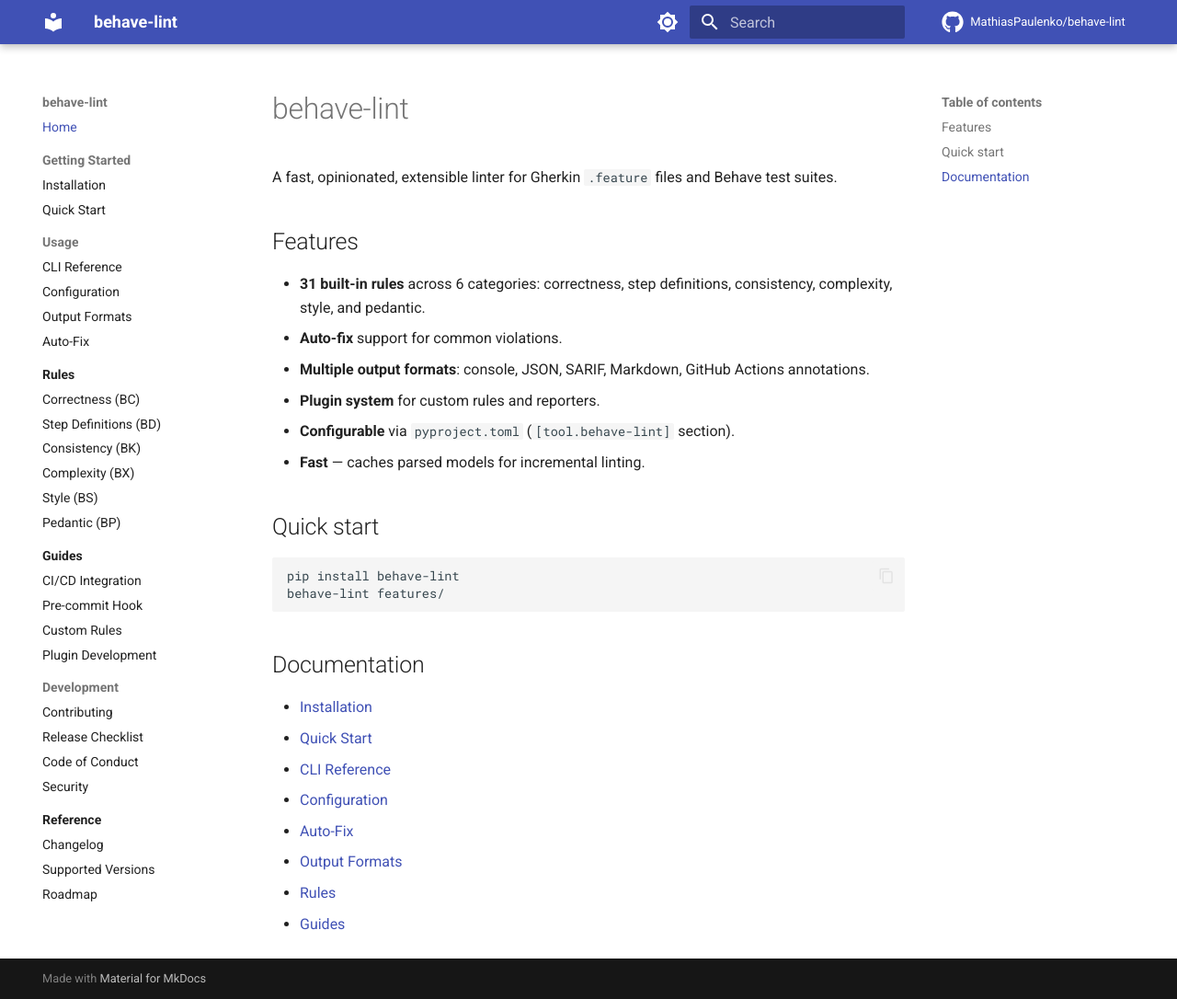
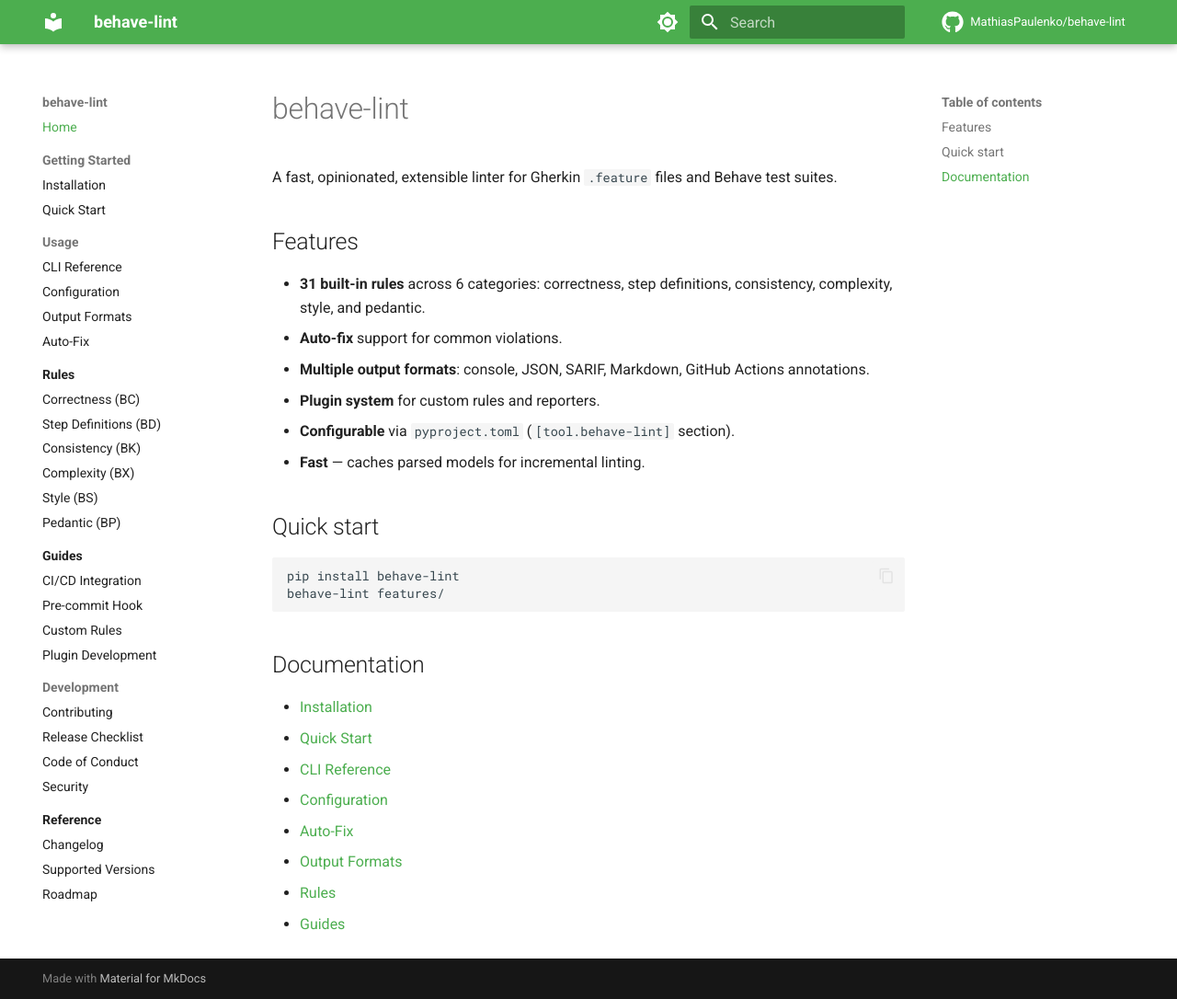
Before and after one commit to MathiasPaulenko/behave-lint, an MkDocs documentation site: the page built from docs/index.md, in a window 1280 px wide and 1086 px high. Shown: the whole window at 92% size. Built offline with MkDocs 1.6.1 and Material for MkDocs 9.7.7, drawn with Linux system fonts in a browser that asks for light colours; comment, search, counter and statistics services are not loaded.

Commit message:
docs: change color palette to green/light green

```diff
--- a/mkdocs.yml
+++ b/mkdocs.yml
@@ -20,14 +20,14 @@ theme:
     - content.code.annotate
   palette:
     - scheme: default
-      primary: indigo
-      accent: blue
+      primary: green
+      accent: light green
       toggle:
         icon: material/brightness-7
         name: Switch to dark mode
     - scheme: slate
-      primary: indigo
-      accent: blue
+      primary: green
+      accent: light green
       toggle:
         icon: material/brightness-4
         name: Switch to light mode
```
